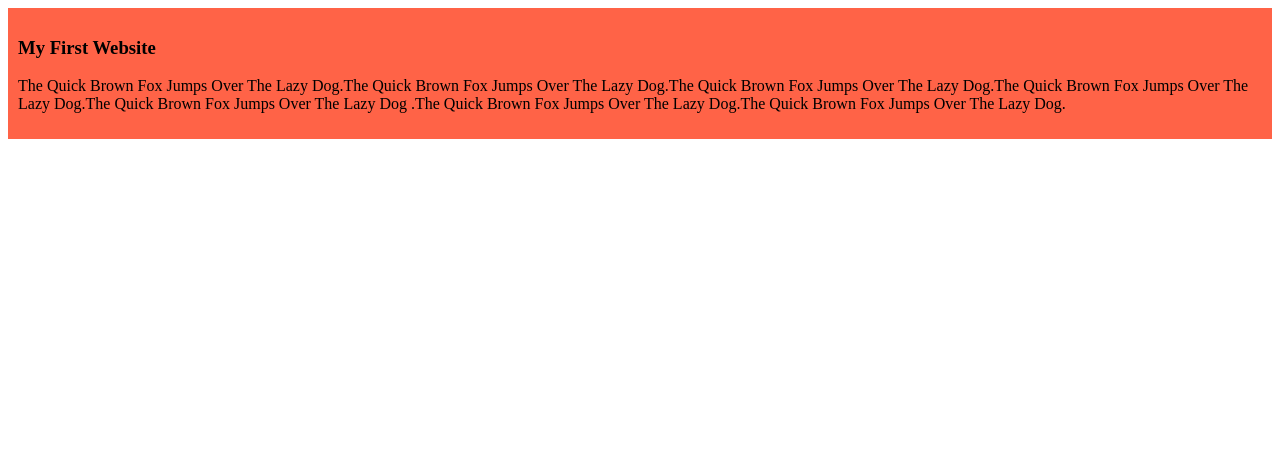
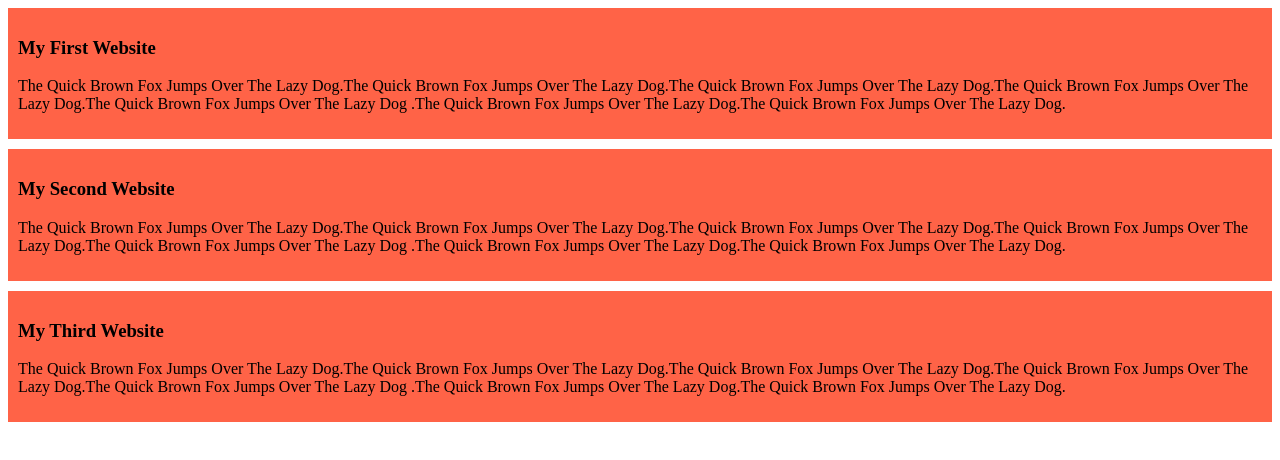
Before and after one commit to sabrinms/my--simple-website, a plain HTML site: page index.html in a window 1280 px wide. Drawn offline with Linux system fonts and the light colour scheme.

Commit message:
added the blog

```diff
--- a/index.html
+++ b/index.html
@@ -14,5 +14,19 @@
     <p>The Quick Brown Fox Jumps Over The  Lazy Dog.The Quick Brown Fox Jumps Over The Lazy Dog.The Quick Brown Fox Jumps Over The Lazy Dog.The Quick Brown Fox Jumps Over The Lazy Dog.The Quick Brown Fox Jumps Over The Lazy Dog .The Quick Brown Fox Jumps Over The Lazy Dog.The Quick  Brown Fox Jumps Over The Lazy Dog.</p>
 
 </div>
+<div>
+    <h3>
+        My Second Website
+    </h3>
+    <p>The Quick Brown Fox Jumps Over The  Lazy Dog.The Quick Brown Fox Jumps Over The Lazy Dog.The Quick Brown Fox Jumps Over The Lazy Dog.The Quick Brown Fox Jumps Over The Lazy Dog.The Quick Brown Fox Jumps Over The Lazy Dog .The Quick Brown Fox Jumps Over The Lazy Dog.The Quick  Brown Fox Jumps Over The Lazy Dog.</p>
+
+</div>
+<div>
+    <h3>
+        My Third Website
+    </h3>
+    <p>The Quick Brown Fox Jumps Over The  Lazy Dog.The Quick Brown Fox Jumps Over The Lazy Dog.The Quick Brown Fox Jumps Over The Lazy Dog.The Quick Brown Fox Jumps Over The Lazy Dog.The Quick Brown Fox Jumps Over The Lazy Dog .The Quick Brown Fox Jumps Over The Lazy Dog.The Quick  Brown Fox Jumps Over The Lazy Dog.</p>
+
+</div>
 </body>
 </html>
--- a/style/style.css
+++ b/style/style.css
@@ -1,4 +1,5 @@
 div{
     background-color: tomato;
     padding: 10px;
+    margin-bottom: 10px;
 }
```
